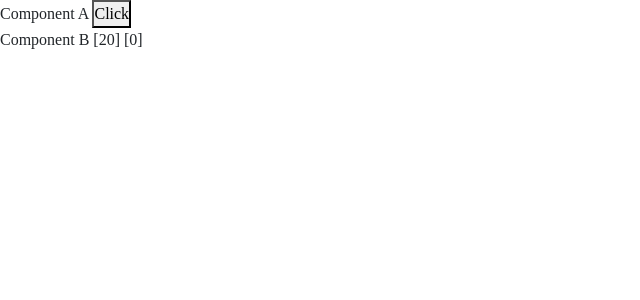
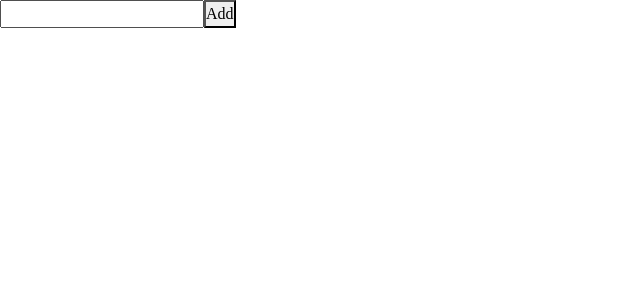
Before and after one commit to mern-trainer/Risin-Batch-ReactJS, a React (Vite) app: page / in a window 1280 px wide. Shown: the top 300 px of the page, without its empty margins (0-640 px from the left). Built offline with nearby package versions, Linux system fonts and the light colour scheme; a web font is replaced by a local one.

Commit message:
todo - object

```diff
--- a/package.json
+++ b/package.json
@@ -14,7 +14,9 @@
     "react": "^18.3.1",
     "react-bootstrap": "^2.10.7",
     "react-dom": "^18.3.1",
-    "react-icons": "^5.4.0"
+    "react-hot-toast": "^2.4.1",
+    "react-icons": "^5.4.0",
+    "uuid": "^11.0.3"
   },
   "devDependencies": {
     "@eslint/js": "^9.15.0",
--- a/src/App.jsx
+++ b/src/App.jsx
@@ -6,6 +6,7 @@ import States from "./Pages/states"
 import PasswordGenerator from "./Pages/PasswordGenerator"
 import TodoList from "./Pages/TodoList"
 import A from "./Pages/A"
+import { Toaster } from "react-hot-toast"
 
 const App = () => {
     return <Fragment>
@@ -13,9 +14,10 @@ const App = () => {
         {/* <ShopPages /> */}
         {/* <States /> */}
         {/* <PasswordGenerator /> */}
-        {/* <TodoList /> */}
-        <A />
+        <TodoList />
+        {/* <A /> */}
         {/* <ArrayMapping /> */}
+        <Toaster position="top-right"/>
     </Fragment>
 }
 
--- /dev/null
+++ b/src/Components/TaskList.jsx
@@ -0,0 +1,11 @@
+const TaskList = ({ item }) => {
+    console.log(item);
+    return <div className="bg-dark p-2 text-light">
+        <h4>Title: {item.title}</h4>
+        <p>Status: {item.status}</p>
+        <p>CraetedAt: {item.createdAt}</p>
+        <p>UpdatedAt: {item.updatedAt}</p>
+    </div>
+}
+
+export default TaskList
--- a/src/Pages/A.jsx
+++ b/src/Pages/A.jsx
@@ -2,15 +2,21 @@
 
 import { useState } from "react"
 import B from "./B"
+
+// unidirectional data flow
 
 const A = () => { // parent component
 
     const [counter, setCounter] = useState(0)
     const age = 20
 
+    const handleDataFromChild = (dataFromChild) => {
+        console.log(dataFromChild);
+    }
+
     return <div>
-        Component A <button onClick={() => setCounter(counter + 1)}>Click</button>
-        <B age={age} counter={counter}/> {/* child component */}
+        Component A [{counter}] <button onClick={() => setCounter(counter + 1)}>Click</button>
+        <B age={age} counter={counter} setCounter={setCounter} handleDataFromChild={handleDataFromChild}/> {/* child component */}
     </div>
 }
 
--- a/src/Pages/B.jsx
+++ b/src/Pages/B.jsx
@@ -1,7 +1,8 @@
-const B = ({ age, counter }) => {
+const B = ({ age, handleDataFromChild, counter, setCounter }) => {
 
     return <div>
-        Component B [{age}] [{counter}]
+        <button onClick={() => setCounter(counter + 1)}>Click</button>
+        Component B [{age}]
     </div>
 }
 
--- a/src/Pages/TodoList.jsx
+++ b/src/Pages/TodoList.jsx
@@ -1,4 +1,7 @@
 import React, { useState } from 'react'
+import toast from 'react-hot-toast';
+import TaskList from '../Components/TaskList';
+import { v4 as uuidv4 } from "uuid"
 
 const TodoList = () => {
 
@@ -6,12 +9,35 @@ const TodoList = () => {
     const [todoList, setTodoList] = useState([]);
 
     const handleTodo = () => {
-
+        if (todo == "") {
+            return toast.error("Task is required")
+        }
+        const dateTime = new Date().toISOString()
+        const taskObj = {
+            id: uuidv4(),
+            title: todo,
+            status: "pending",
+            createdAt: dateTime,
+            updatedAt: dateTime
+        }
+        // if (todoList.includes(todo)) {
+        //     return toast.error("Task already exists")
+        // }
+        setTodoList([...todoList, taskObj]);
     }
 
     return <div>
-        <input type="text" onChange={(event) => setTodo(event.target.value)} value={todo} />
-        <button onClick={handleTodo}>Add</button>
+        <div>
+            <input type="text" onChange={(event) => setTodo(event.target.value)} value={todo} />
+            <button onClick={handleTodo}>Add</button>
+        </div>
+        <div className='d-flex flex-column gap-2 mt-4'>
+            {
+                todoList.map((item, index) => {
+                    return <TaskList item={item} key={index}/>
+                })
+            }
+        </div>
     </div>
 }
 
```
Also changed, not shown: 1 other file (tests, documents, lock files or other folders).
